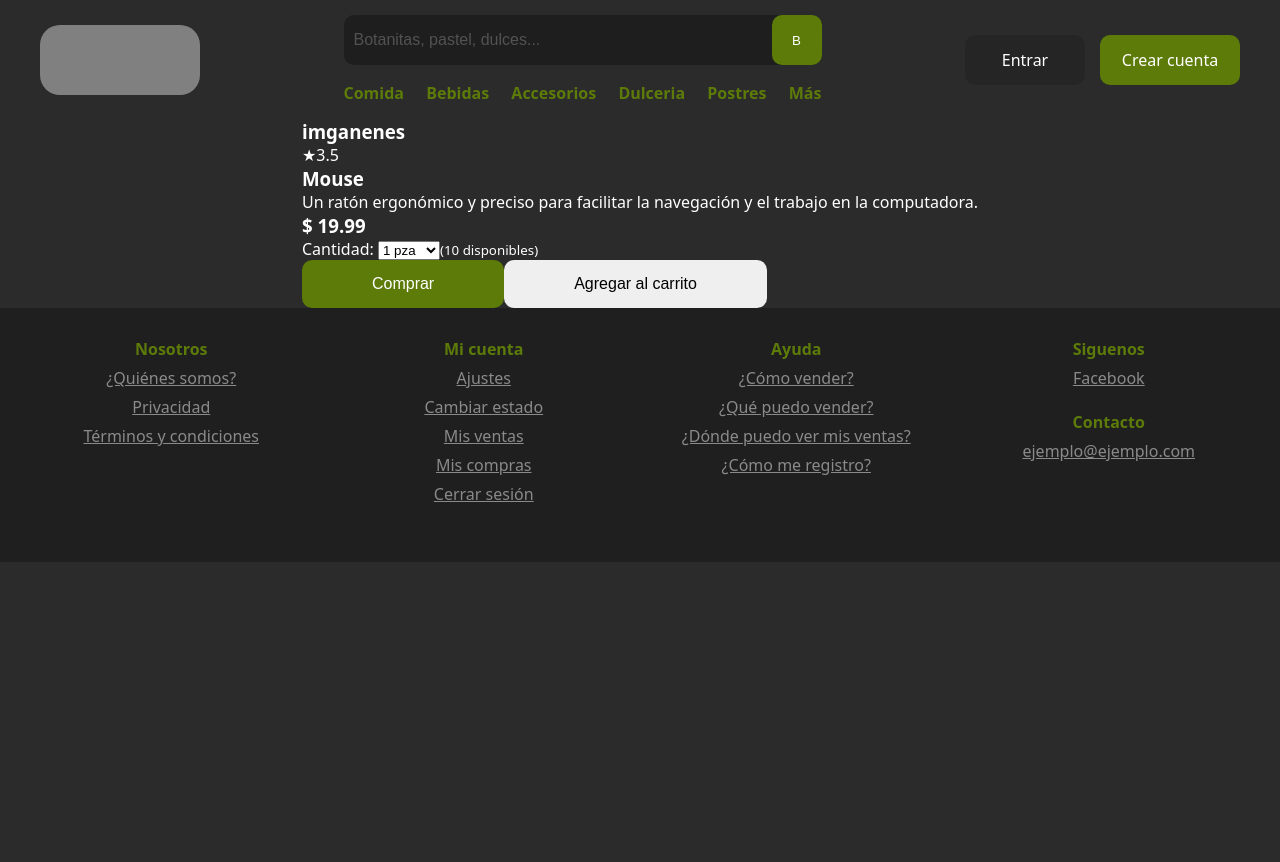
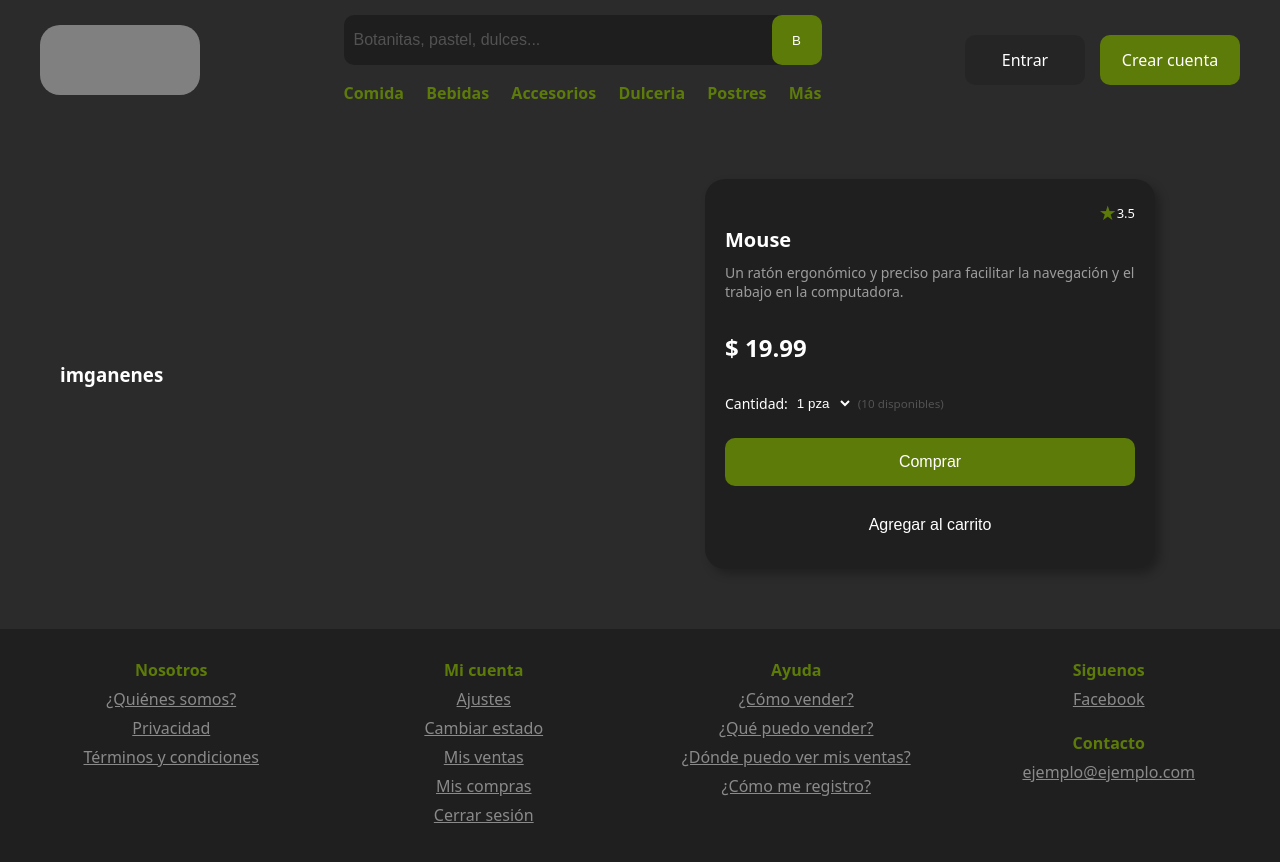
Before and after one commit to adrianhdez2/choco-market, a React (Vite) app: page /product/details/1 in a window 1280 px wide. Shown: the top 862 px of the page. Before the commit the page ends 800 px from the top, so only its background shows below. Built offline with nearby package versions, Linux system fonts and the light colour scheme.

Commit message:
Add styles dor details page

```diff
--- a/src/styles/index.css
+++ b/src/styles/index.css
@@ -172,6 +172,7 @@ body {
 
 .header_btns_btn_create {
     width: 140px;
+    text-align: center;
     background-color: var(--primary);
 }
 
@@ -494,8 +495,7 @@ body {
 }
 
 .card_product {
-    width: 200px;
-    max-width: 250px;
+    width: 230px;
     height: auto;
     display: flex;
     align-items: center;
@@ -506,6 +506,13 @@ body {
     border-radius: 20px;
     box-shadow: 5px 5px 14px var(--black-27);
     color: var(--white-56);
+    transition: all .3s ease-in-out;
+}
+
+.card_product:hover,
+.card_product:active {
+    background-color: var(--black-50);
+    box-shadow: 5px 5px 14px var(--black-50);
 }
 
 .card_product_img_container {
@@ -519,12 +526,9 @@ body {
     overflow: hidden;
 }
 
-.card_product_stars span {
+.star {
     font-size: 20px;
     color: var(--primary);
-    display: flex;
-    align-items: center;
-    justify-content: center;
 }
 
 .card_product_details_container {
@@ -540,7 +544,7 @@ body {
 .card_product_title {
     font-size: 16px;
     color: var(--primary);
-    font-weight: normal;
+    font-weight: 400;
     margin-bottom: 5px;
 }
 
@@ -578,10 +582,6 @@ body {
 
 .card_product_price {
     font-size: 14px;
-}
-
-.card_product:hover .card_product_img {
-    transform: scale(1);
 }
 
 /* FOOTER */
@@ -654,6 +654,10 @@ body {
     align-items: center;
     justify-content: center;
     flex-direction: column;
+}
+
+.login .btn {
+    width: 200px;
 }
 
 .title {
@@ -755,21 +759,30 @@ body {
     /* Valores por defecto del boton de entrar */
     border: none;
     outline: none;
-    padding: 15px 70px;
+    padding: 15px;
     border-radius: 10px;
     font-size: 16px;
-    transition: background .3s ease-in-out;
+    transition: all .3s ease-in-out;
 }
 
 .btn_primary {
-    /* Se cambia el color y el fondo al boton de entrar */
     background-color: var(--primary);
+    color: var(--white);
+}
+
+.btn_secondary {
+    background-color: var(--secondary-45);
     color: var(--white);
 }
 
 .btn_primary:not(:disabled):hover,
 .btn_primary:not(:disabled):active {
     background-color: var(--primary-hover);
+    cursor: pointer;
+}
+.btn_secondary:not(:disabled):hover,
+.btn_secondary:not(:disabled):active {
+    background-color: var(--secondary-hover);
     cursor: pointer;
 }
 
@@ -791,12 +804,112 @@ body {
     text-decoration: underline;
 }
 
-.error {
-    border: 1px solid red;
+/* DETALLES DEL PRODUCTO */
+
+#details {
+    max-width: 1340px;
+    width: 100%;
+    height: 100%;
+    display: flex;
+    align-items: center;
+    justify-content: space-between;
+    margin: 60px 0;
+    padding: 0 60px;
 }
 
-.check {
-    border: 1px solid green;
+.details_gallery {
+    width: 50%;
+}
+
+.details_info_box {
+    width: 50%;
+    height: auto;
+    display: flex;
+    align-items: center;
+    justify-content: center;
+}
+
+.info_box {
+    width: 450px;
+    height: auto;
+    background-color: var(--black-27);
+    border-radius: 20px;
+    box-shadow: 5px 5px 10px var(--black-27);
+    display: flex;
+    flex-direction: column;
+    align-items: start;
+    justify-content: flex-start;
+    padding: 20px;
+}
+
+.details_container_stars {
+    width: 100%;
+    display: flex;
+    align-items: center;
+    justify-content: flex-end;
+    font-size: 13px;
+}
+
+.details_title {
+    font-size: 20px;
+    font-weight: bold;
+    text-align: left;
+    margin-bottom: 10px;
+    text-wrap: pretty;
+}
+
+.details_description {
+    font-size: 14px;
+    color: var(--white-56);
+    text-wrap: pretty;
+    margin-bottom: 30px;
+}
+
+.details_price {
+    font-size: 24px;
+    font-weight: bold;
+    margin-bottom: 30px;
+}
+
+.details_container_quantity {
+    width: 100%;
+    display: flex;
+    align-items: center;
+    justify-content: flex-start;
+    font-size: 14px;
+    column-gap: 5px;
+}
+
+.details_container_quantity small {
+    color: var(--white-23);
+}
+
+#quantity {
+    background-color: transparent;
+    border: none;
+    outline: none;
+    color: var(--white);
+}
+
+#quantity option {
+    background-color: var(--background-color);
+}
+
+#quantity::-ms-expand {
+    accent-color: green;
+}
+
+.details_container_buttons {
+    margin-top: 25px;
+    width: 100%;
+    display: flex;
+    flex-direction: column;
+    row-gap: 15px;
+}
+
+.details_btn_buy {
+    width: 100%;
+    font-size: 16px;
 }
 
 /*  ANIMACIONES DE MENU LATERAL */
@@ -872,6 +985,18 @@ body {
         padding: 10px;
         box-shadow: none;
     }
+
+    #details {
+        flex-direction: column;
+    }
+
+    .details_gallery {
+        width: 100%;
+    }
+
+    .details_info_box {
+        width: 100%;
+    }
 }
 
 @media screen and (max-width: 550px) {
@@ -882,4 +1007,18 @@ body {
     #products {
         justify-content: center;
     }
+
+    #details{
+        padding: 0 10px;
+    }
+
+    .card_product {
+        width: 80%;
+    }
 }
+
+@media screen and (max-width: 300px) {
+    .card_product {
+        width: 100%;
+    }
+}
```
